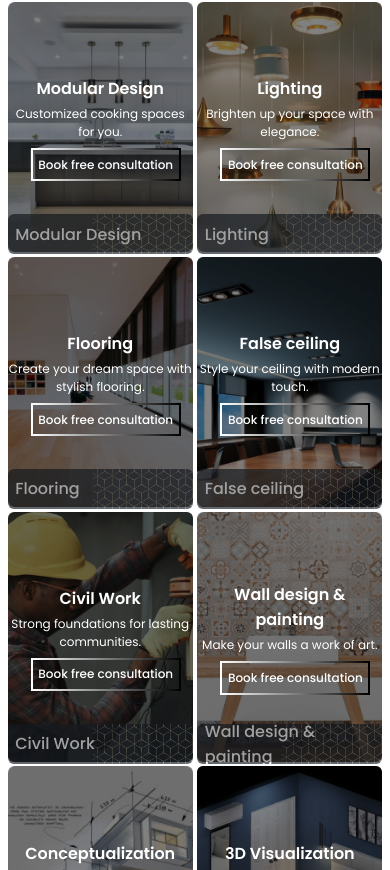
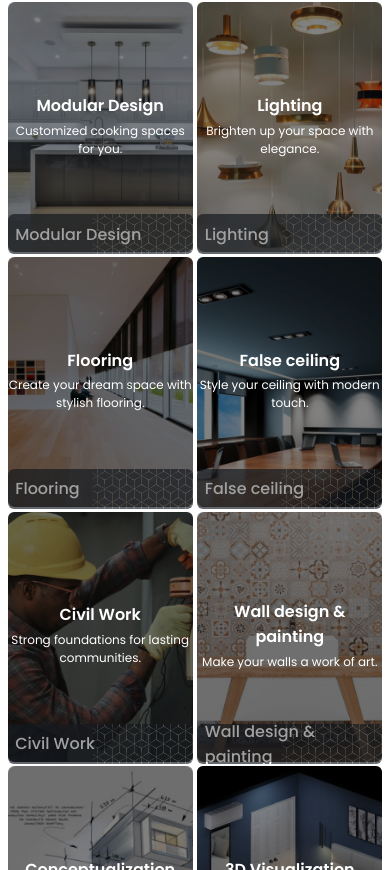
Before and after one commit to NaveenprasanthT/look-and-live-nextjs, a Next.js app: page / in a window 390 px wide. Shown: the part 1974-2844 px from the top of the page. Built offline with nearby package versions, Linux system fonts and the light colour scheme.

Commit message:
Book Consultation Button removed

```diff
--- a/src/styles/Services.module.css
+++ b/src/styles/Services.module.css
@@ -125,7 +125,7 @@
         opacity: 1;
     }
 
-    .content button {
+    .content Button{
         font-size: 12px;
         padding: 4%;
     }
@@ -144,4 +144,7 @@
         grid-template-columns: 1fr 1fr ;
         gap: .3rem;
     }
+    .content Button{
+        display: none;
+    }
 }
```
